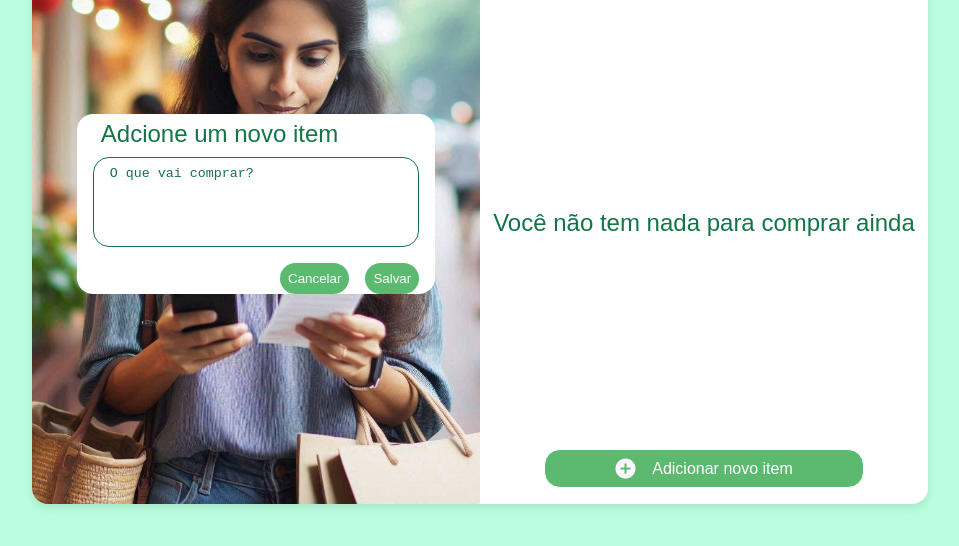
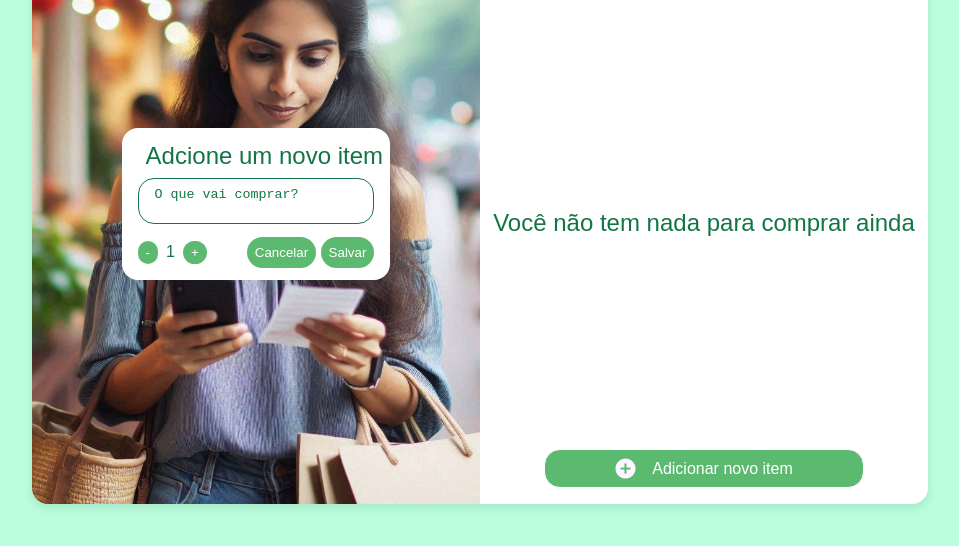
Before and after one commit to BrunoHeA/Projeto-LeafList, a plain HTML site: page index.html in a window 1280 px wide. Both pictures are taken after a click on the button "Adicionar novo item". Shown: the part 216-762 px from the top of the page, without its empty margins (160-1119 px from the left). Drawn offline with Linux system fonts and the light colour scheme.

Commit message:
Atualização de quantidades

```diff
--- a/index.html
+++ b/index.html
@@ -23,12 +23,23 @@
                 </label>
                 <textarea class="form__textarea" required rows="4" placeholder="O que vai comprar?"></textarea>
                 <footer>
+                    <div class="quantidade">
+                        <button class="menos">
+                            -
+                        </button>
+                        <p class="numero">1</p>
+                        <button class="mais">
+                            +
+                        </button>
+                    </div>
+                    <div>
                         <button class="cancelar">
                             Cancelar
                         </button>
                         <button>
                             Salvar
                         </button>
+                    </div>
                 </footer>
             </form>
         </section>
--- a/script.js
+++ b/script.js
@@ -5,12 +5,32 @@ const uLista = document.querySelector('ul')
 const excluirTodas = document.querySelector('.apagar-tudo')
 const cancelar = document.querySelector('.cancelar')
 const vazio = document.querySelector('.vazio')
+const mais = document.querySelector('.mais')
+const menos = document.querySelector('.menos')
+const quantidade = document.querySelector('.numero')
 
 let tarefas = JSON.parse(localStorage.getItem('tarefas')) || []
 
 function atualizarTarefas() {
     localStorage.setItem('tarefas', JSON.stringify(tarefas))
 }
+
+let numero = 1
+mais.addEventListener('click', (evento) => {
+    debugger
+    evento.preventDefault()
+    if (numero < 20) {
+        numero = numero + 1
+        quantidade.innerHTML = numero
+    }
+})
+menos.addEventListener('click', (evento) => {
+    evento.preventDefault()
+    if (numero > 1) {
+        numero = numero - 1
+        quantidade.innerHTML = numero
+    }
+})
 
 function estaVazio() {
     if ( document.querySelector('.item-lista') === null) {
@@ -43,7 +63,7 @@ function criarElementoTarefa(tarefa) {
 
     const text = document.createElement('p')
     text.classList.add('lista__p')
-    text.innerHTML = tarefa.descricao
+    text.innerHTML = numero + 'x ' + tarefa.descricao
 
     const button2 = document.createElement('button')
     button2.classList.add('excluir')
@@ -72,12 +92,16 @@ formulario.addEventListener('submit', (evento) => {
     atualizarTarefas()
     textArea.value = ''
     formulario.classList.add('hidden')
+    numero = 1
+    quantidade.innerHTML = numero
     estaVazio()
 })
 
 cancelar.onclick = (evento) => {
     evento.preventDefault();
     textArea.value = ''
+    numero = 1
+    quantidade.innerHTML = 1
     formulario.classList.add('hidden')
 }
 
--- a/styles/style.scss
+++ b/styles/style.scss
@@ -59,17 +59,18 @@ main {
             position: absolute;
             display: flex;
             flex-direction: column;
-            height: 30%;
-            width: 80%;
+            height: 20%;
+            width: 60%;
             border-radius: 1rem;
+            padding: 1rem 0 1rem 0;
 
             .novo__item {
                 height: 15%;
-                padding: .5rem 0 .5rem 1.5rem;
+                padding: 0 0 1rem 1.5rem;
                 font-size: 1.5rem;
             }
             textarea {
-                height: 45%;
+                height: 65%;
                 color: variaveis.$color-primaria;
                 margin: 0 1rem 1rem 1rem;
                 padding: .5rem 0 0 1rem;
@@ -87,11 +88,22 @@ main {
             }
 
             footer {
+                height: 20%;
                 display: flex;
                 align-items: center;
-                justify-content: flex-end;
+                justify-content: space-between;
                 gap: 1rem;
-                margin: 0 1rem 0 0;
+                margin: 0 1rem 0 1rem;
+
+                .quantidade {
+                    display: flex;
+                    align-items: center;
+                    gap: .5rem;
+
+                    button {
+                        padding: .25rem .5rem .25rem .5rem;
+                    }
+                }
 
                 button {
                     color: white;
@@ -179,8 +191,9 @@ main {
                 display: flex;
                 justify-content: space-between;
                 border-bottom: 1px solid;
-                padding-bottom: 1rem;
+                padding-bottom: .5rem;
                 margin: 0 5rem;
+                align-items: center;
 
                 .completo {
                     background-image: url('../images/check.svg');
```
Also changed, not shown: styles/style.css, 1 other file. Lines whose indentation alone changed are shown as unchanged.
